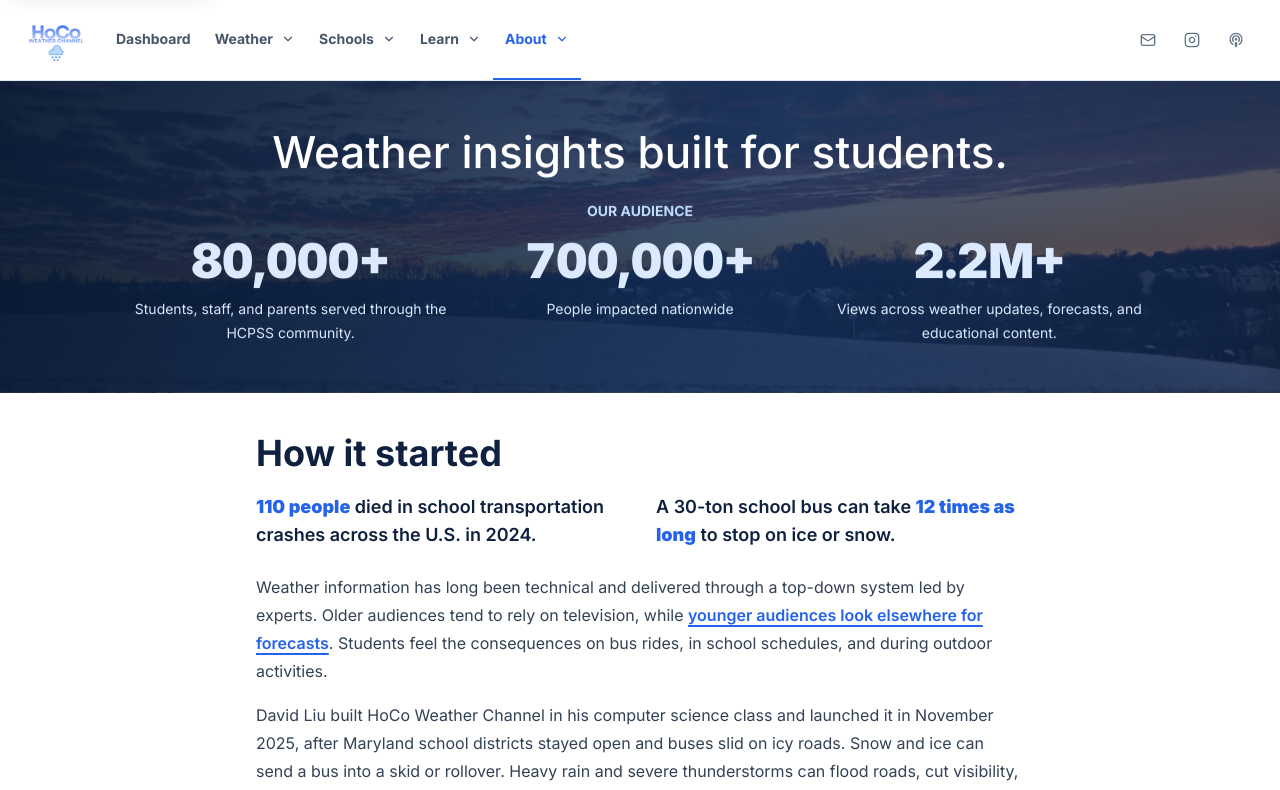
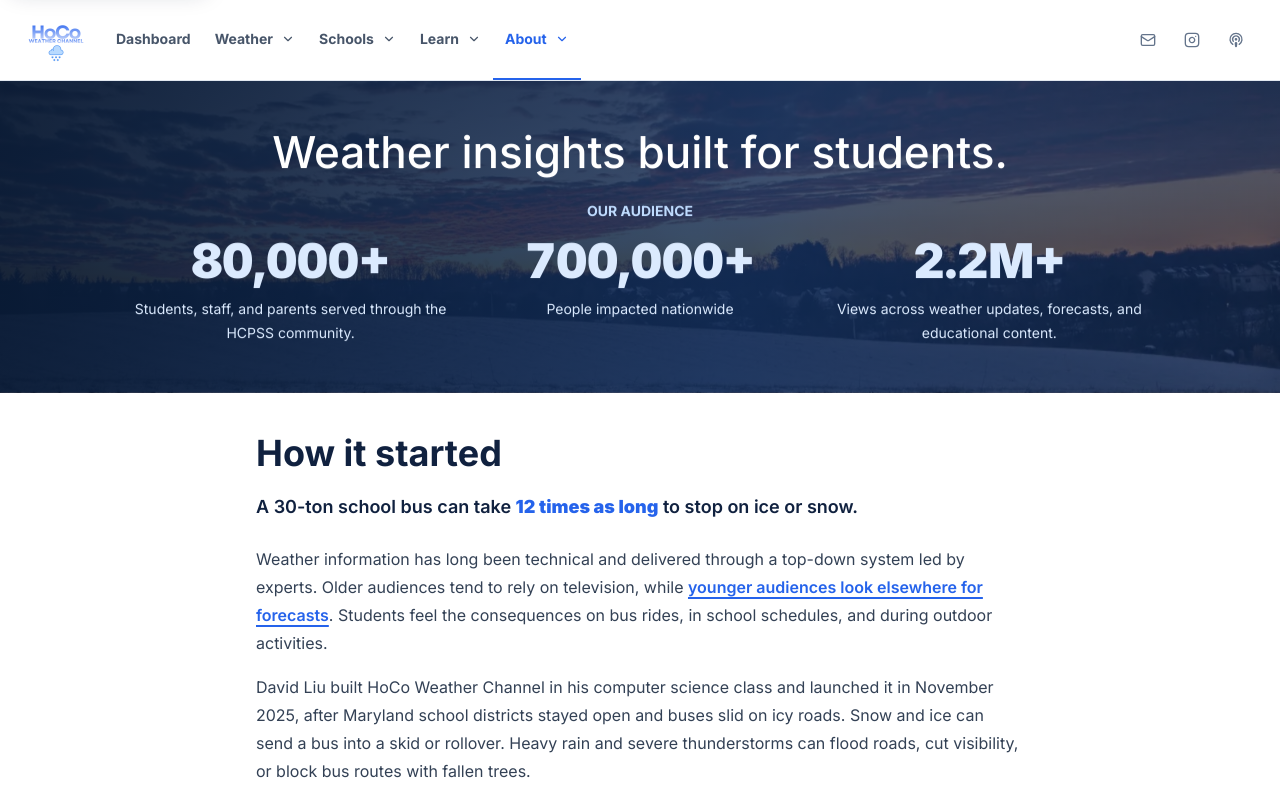
Before and after one commit to davidliu-2008/HoCoWX, a Next.js app: page /about in a window 1280 px wide. Shown: the top 790 px of the page. Built offline with nearby package versions, Linux system fonts and the light colour scheme.

Commit message:
Keep only winter bus stopping fact on About page

```diff
--- a/app/about/page.tsx
+++ b/app/about/page.tsx
@@ -68,14 +68,9 @@ export default function AboutPage() {
       <section className="page-band bg-white text-ink">
         <div className="mx-auto max-w-3xl">
           <h2 className="text-3xl font-bold sm:text-4xl">How it started</h2>
-          <div className="mt-5 grid gap-5 sm:grid-cols-2 sm:gap-8">
-            <p className="text-lg font-semibold leading-7">
-              <strong className="text-bay">110 people</strong> died in school transportation crashes across the U.S. in 2024.
-            </p>
-            <p className="text-lg font-semibold leading-7">
-              A 30-ton school bus can take <strong className="text-bay">12 times as long</strong> to stop on ice or snow.
-            </p>
-          </div>
+          <p className="mt-5 text-lg font-semibold leading-7">
+            A 30-ton school bus can take <strong className="text-bay">12 times as long</strong> to stop on ice or snow.
+          </p>
         </div>
         <div className="mx-auto mt-6 max-w-3xl space-y-4 text-base leading-7 text-slate-700">
           <p>
```
